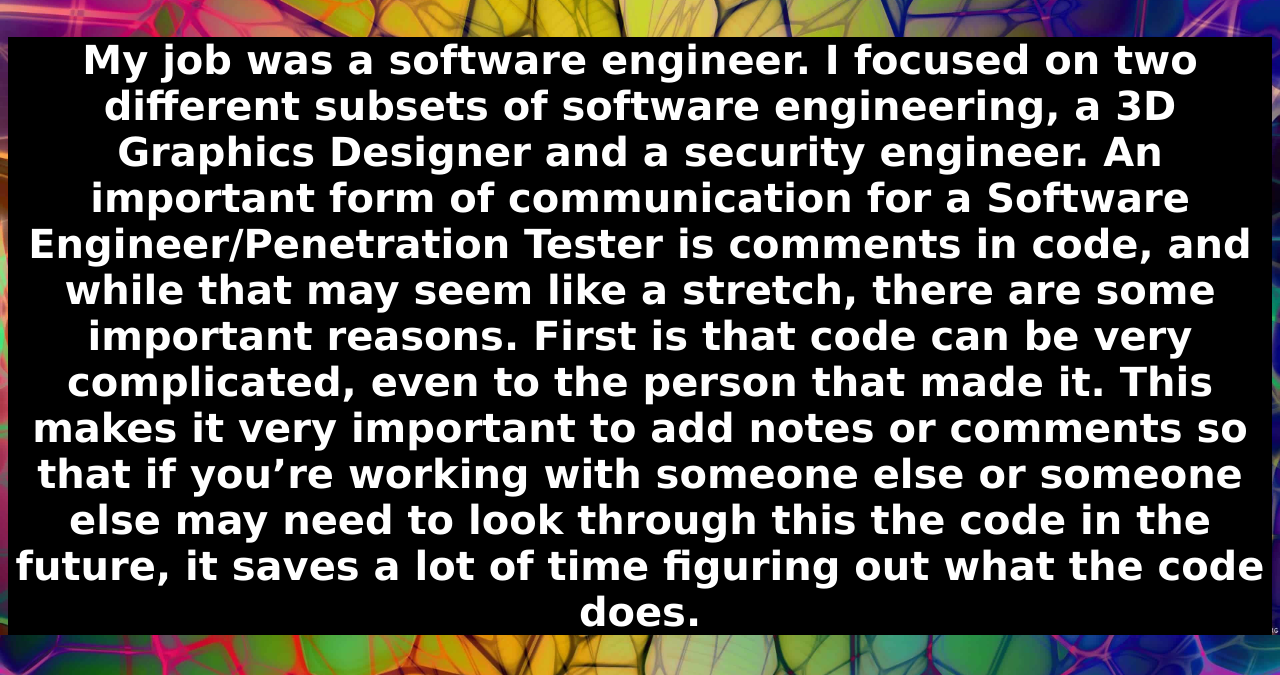
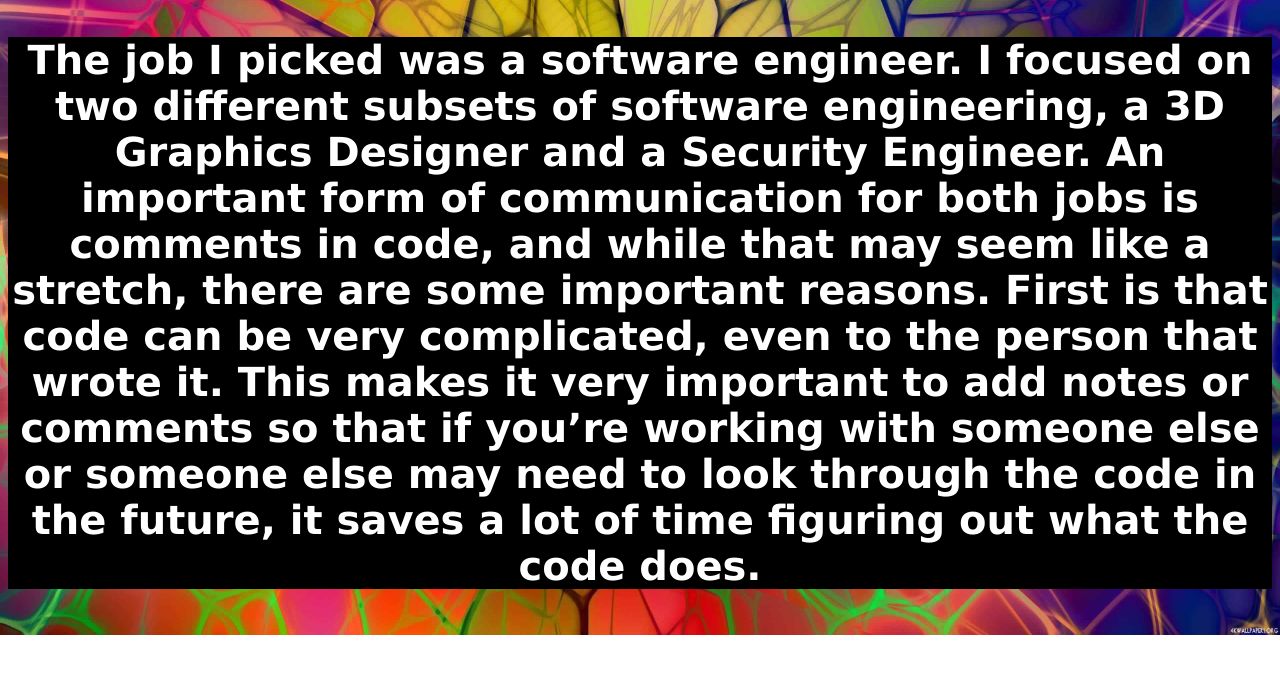
Before and after one commit to careerschoolproject/School-Project, a plain HTML site: page index.html in a window 1280 px wide. Shown: the part 165-840 px from the top of the page. After the commit the page ends 800 px from the top, so only its background shows below. Drawn offline with Linux system fonts and the light colour scheme.

Commit message:
index.html wordng tweaks again

```diff
--- a/index.html
+++ b/index.html
@@ -133,9 +133,9 @@
 		<div class="maintext">
 			<p>
 				<b>
-				My job was a software engineer.  I focused on two different subsets of software engineering, a 3D Graphics Designer and a security engineer.
+				The job I picked was a software engineer.  I focused on two different subsets of software engineering, a 3D Graphics Designer and a Security Engineer.
 
-				An important form of communication for a Software Engineer/Penetration Tester is comments in code, and while that may seem like a stretch, there are some important reasons.  First is that code can be very complicated, even to the person that made it.  This makes it very important to add notes or comments so that if you’re working with someone else or someone else may need to look through this the code in the future, it saves a lot of time figuring out what the code does.
+				An important form of communication for both jobs is comments in code, and while that may seem like a stretch, there are some important reasons.  First is that code can be very complicated, even to the person that wrote it.  This makes it very important to add notes or comments so that if you’re working with someone else or someone else may need to look through the code in the future, it saves a lot of time figuring out what the code does.
 
 
 				</b>
```
